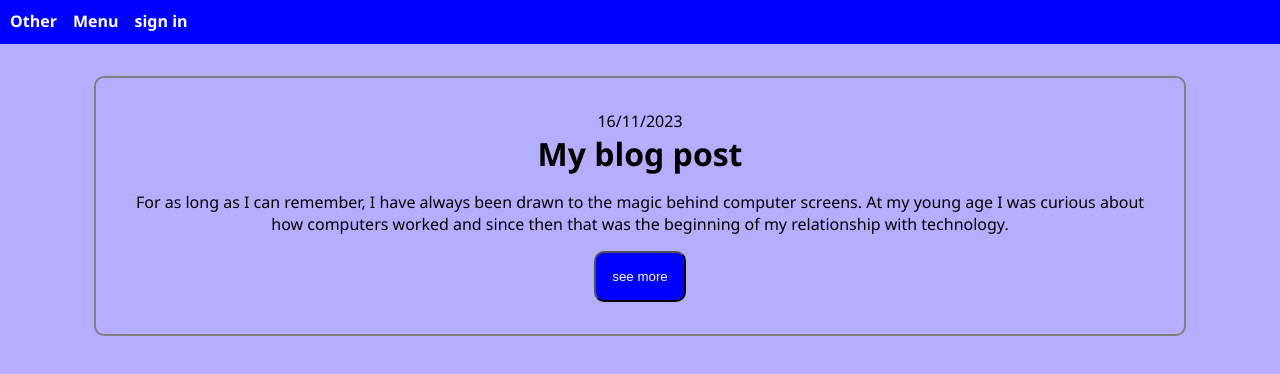
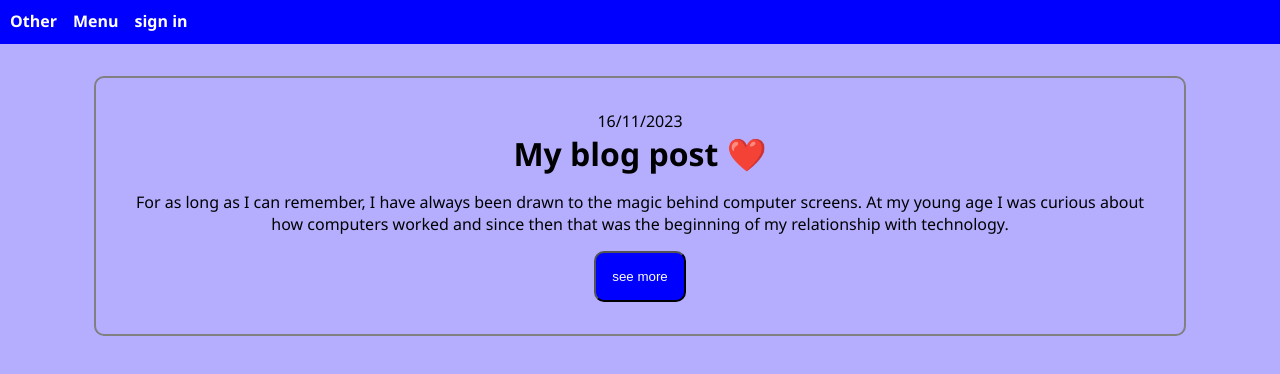
Before and after one commit to RaulRondag/Blog-Post, a plain HTML site: page index.html in a window 1280 px wide. Drawn offline with Linux system fonts and the light colour scheme; files whose address does not match are found by name.

Commit message:
title change and add heart

```diff
--- a/index.html
+++ b/index.html
@@ -19,7 +19,7 @@
     </nav>
     <div class="container">
         <p>16/11/2023</p>
-        <h1 class="title">My blog post</h1>
+        <h1 class="title">My blog post ❤️</h1>
 
         <p class="p-2">For as long as I can remember, I have always been drawn to the magic behind computer screens. At my young age I was curious about how computers worked and since then that was the beginning of my relationship with technology.</p>
         <button class="button">see more</button>
```
